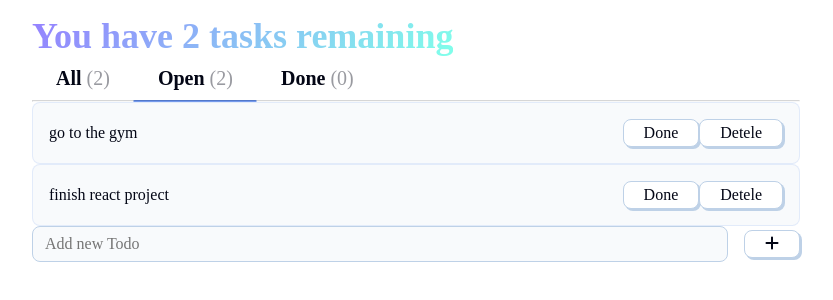
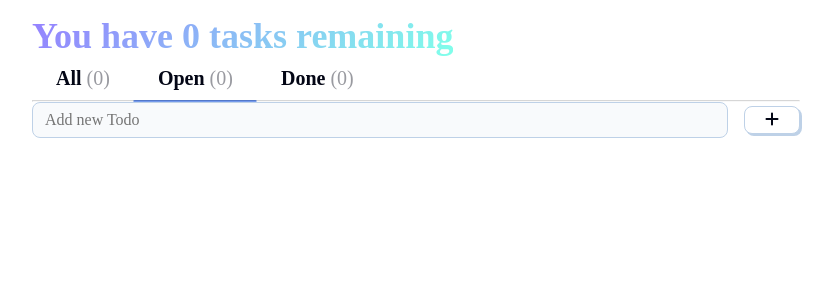
Before and after one commit to niriti-dev/todoApp, a React (Vite) app in the folder vite-project/: page / in a window 1280 px wide. Shown: the top 300 px of the page, without its empty margins (224-1057 px from the left). Built offline with nearby package versions, Linux system fonts and the light colour scheme; a web font is replaced by a local one.

Commit message:
localStorage working

```diff
--- a/vite-project/src/App.jsx
+++ b/vite-project/src/App.jsx
@@ -7,8 +7,10 @@ import Header from './Header.jsx'
 import Navigation from './Navigation.jsx'
 import TodoList from './TodoList.jsx'
 import TodoInput from './TodoInput.jsx'
+import { cache } from 'react'
 
 function App() {
+
   const [ selectedTab, setSelectedTab ] = useState('Open')
 
   function changeTab(tab) {
@@ -16,14 +18,16 @@ function App() {
     setSelectedTab(tab);
   }
 
+  const cacheKey = 'my-todo'
+  const [todos, setTodos] = useState(() => {
+    const savedTodos = localStorage.getItem(cacheKey);
+    return savedTodos ? JSON.parse(savedTodos) : [];
+  });
 
-  const [todos, setTodos] = useState(
-    [
-    {input: "go to the gym", isComplete: false},
-    {input: "finish react project", isComplete: false}
-    ]
+  useEffect(() => {
+    localStorage.setItem(cacheKey, JSON.stringify(todos));
+  }, [todos]);
 
-  )
 
   function handleAddTodo(newTodo) {
     setTodos([...todos, {input: newTodo, isComplete:false}])
```
